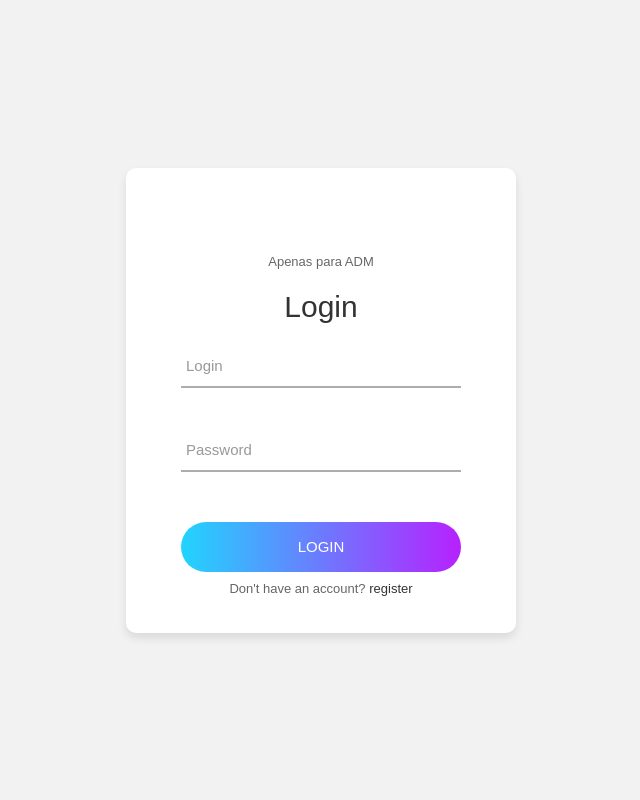
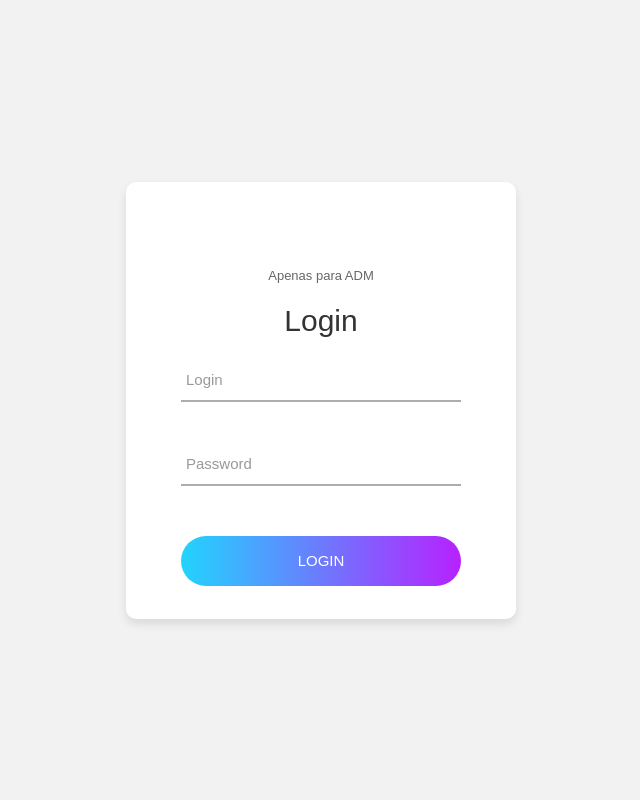
Before and after one commit to n4m-ward/NewTicies, a Node server app: page /login in a window 1280 px wide. Shown: the whole page, without its empty margins (319-959 px from the left). Run offline with Node 20, Linux system fonts and the light colour scheme; data that the repository does not hold is empty; some libraries are stand-ins or nearby versions.

Commit message:
finalizando algumas alterações

```diff
--- a/views/admin/users/login.ejs
+++ b/views/admin/users/login.ejs
@@ -497,16 +497,6 @@ iframe {
                         </button>
                     </div>
                 </div>
-
-                <div class="text-center p-t-115 mt-1">
-                    <span class="txt1">
-                        Don't have an account?
-                    </span>
-
-                    <a class="txt2" href="/admin/users/create">
-                        register
-                    </a>
-                </div>
             </form>
         </div>
     </div>
```
